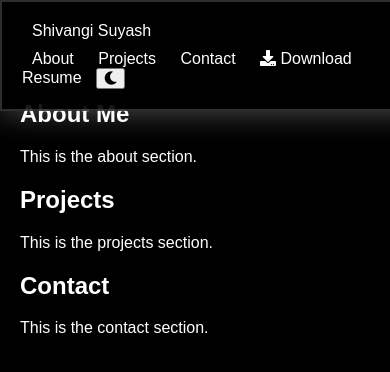
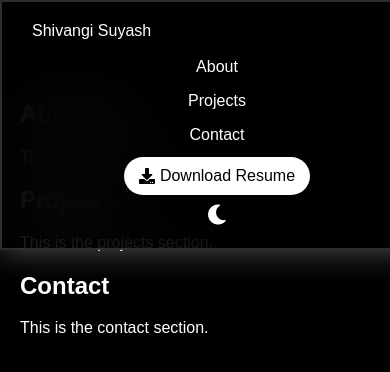
Before and after one commit to Shivangi10-10/Portfolio, a plain HTML site: page index.html in a window 390 px wide. Drawn offline with Linux system fonts and the light colour scheme.

Commit message:
Update style.css

```diff
--- a/style.css
+++ b/style.css
@@ -1,14 +1,20 @@
 body {
     margin: 0;
     font-family: Arial, sans-serif;
-    background-color: black; /* Background color for the entire page */
-    color: white; /* Text color for the entire page */
+    background-color: black;
+    color: white;
+    transition: background-color 0.3s, color 0.3s;
+}
+
+body.light-mode {
+    background-color: white;
+    color: black;
 }
 
 .Navbar {
     backdrop-filter: blur(30px);
-    box-shadow: 0px 0px 30px rgba(227,228,237,0.37);
-    border: 2px solid rgba(255,255,255,0.18);
+    box-shadow: 0px 0px 30px rgba(227, 228, 237, 0.37);
+    border: 2px solid rgba(255, 255, 255, 0.18);
     position: fixed;
     width: 100%;
     top: 0;
@@ -16,22 +22,36 @@ body {
     background-color: rgba(0, 0, 0, 0.8);
     z-index: 1000;
     display: flex;
-    justify-content: flex-start; /* Align items to the start (left) */
+    justify-content: space-between;
     align-items: center;
-    padding: 20px 20px; /* Increased vertical padding */
-    padding-left: 40px;
+    padding: 20px 40px;
+    transition: background-color 0.3s;
+}
+
+body.light-mode .Navbar {
+    background-color: rgba(255, 255, 255, 0.8);
 }
 
 .Navbar .logo {
-    margin-right: 800px; /* Add some space between the logo and the links */
+    flex-shrink: 0;
+}
+
+.Navbar .nav-links {
+    display: flex;
+    align-items: center;
+    flex-grow: 0.1;
 }
 
 .Navbar a {
     color: white;
     text-decoration: none;
-    margin: 0 15px;
+    margin: 0 10px;
     padding: 5px 10px;
     transition: all 0.3s ease;
+}
+
+body.light-mode .Navbar a {
+    color: black;
 }
 
 .Navbar a:hover {
@@ -40,8 +60,43 @@ body {
     border-radius: 5px;
 }
 
+.Navbar .download-button {
+    display: flex;
+    align-items: center;
+    background-color: white;
+    color: black;
+    border-radius: 20px;
+    padding: 10px 15px;
+    margin-left: 10px;
+    transition: all 0.3s ease;
+}
+
+.Navbar .download-button i {
+    margin-right: 5px;
+}
+
+.Navbar .download-button:hover {
+    background-color: black;
+    color: white;
+    border: 2px solid white;
+}
+
+.Navbar .theme-toggle {
+    background: none;
+    border: none;
+    color: white;
+    font-size: 20px;
+    cursor: pointer;
+    margin-left: 10px;
+    transition: color 0.3s;
+}
+
+body.light-mode .Navbar .theme-toggle {
+    color: black;
+}
+
 .content {
-    padding: 80px 20px; /* Adjusted padding to accommodate taller navbar */
+    padding: 80px 20px;
 }
 
 /* Responsive Design */
@@ -54,8 +109,20 @@ body {
     .Navbar .logo {
         margin: 0 0 10px 0;
     }
+    .Navbar .nav-links {
+        flex-direction: column;
+        width: 100%;
+    }
     .Navbar a {
         margin: 5px 0;
+    }
+    .Navbar .download-button {
+        margin-left: 0;
+        margin-top: 5px;
+    }
+    .Navbar .theme-toggle {
+        margin-left: 0;
+        margin-top: 5px;
     }
 }
 
```
